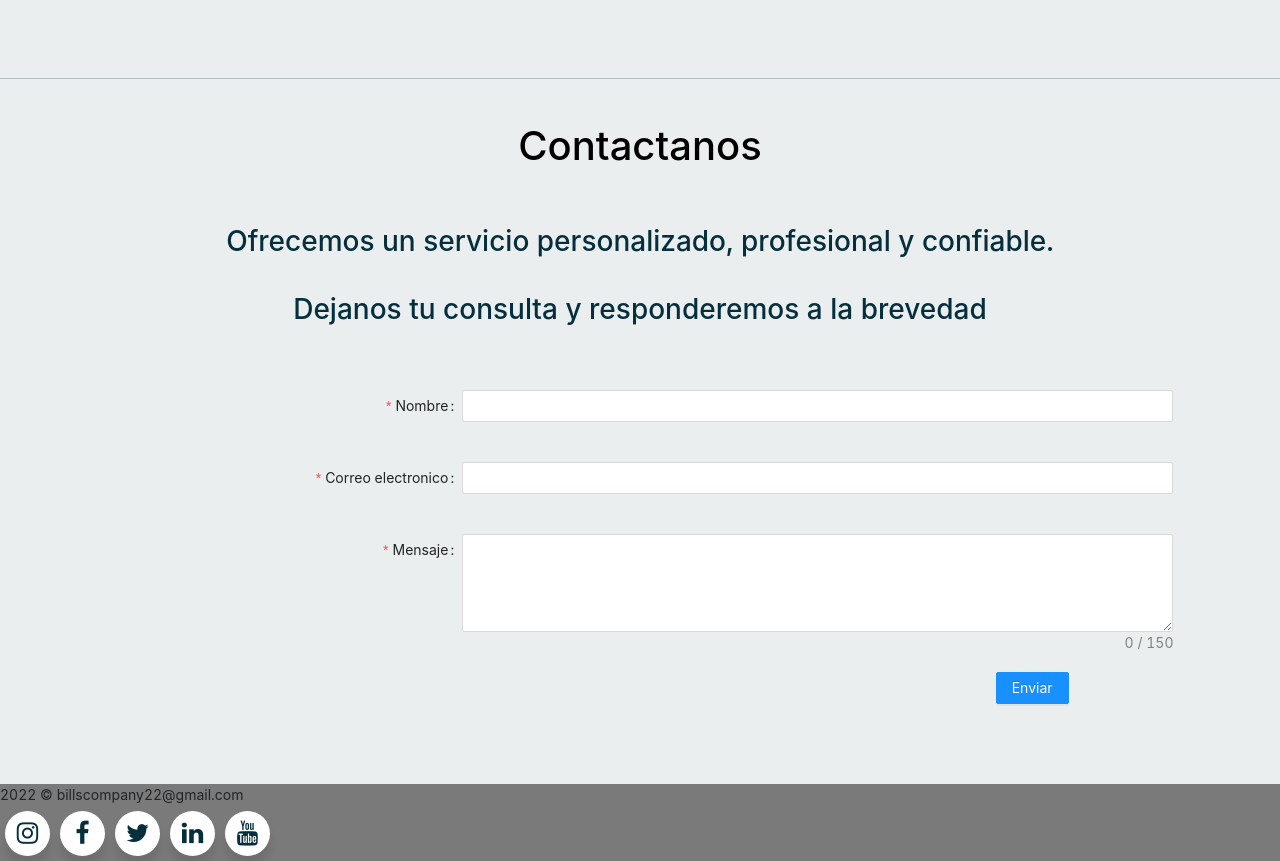
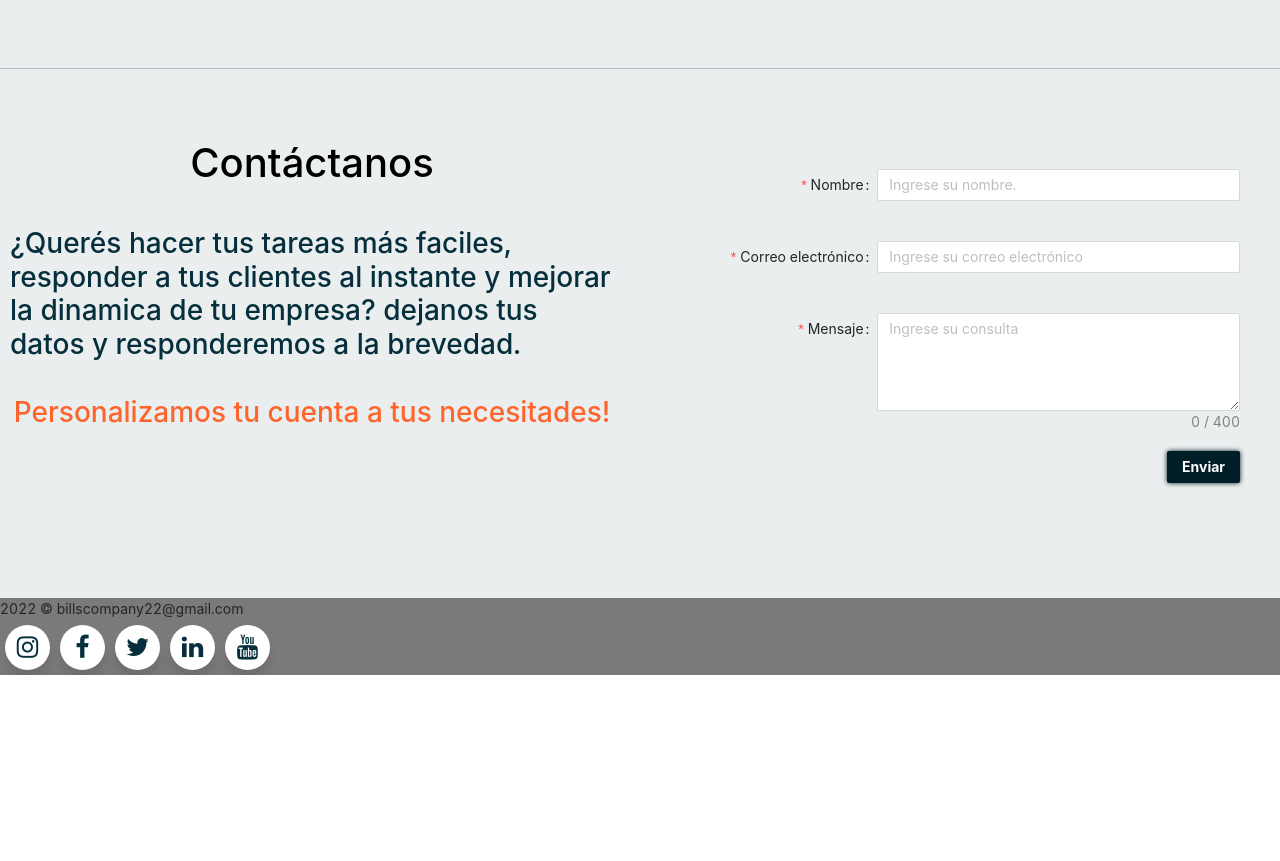
Before and after one commit to LauraOtz/Bills-frontend, a React (Create React App) app: page /login in a window 1280 px wide. Shown: the part 1596-2457 px from the top of the page. After the commit the page ends 2271 px from the top, so only its background shows below. Built offline with nearby package versions, Linux system fonts and the light colour scheme; the HTML template or start-up script is replaced by a standard one; a web font is replaced by a local one.

Commit message:
contacto estilos

```diff
--- a/src/pages/login/Contact.jsx
+++ b/src/pages/login/Contact.jsx
@@ -1,7 +1,7 @@
 import React, { useRef } from "react";
 import emailjs from "@emailjs/browser";
 import { Button, Form, Input, Row, Col } from "antd";
-// import "../home/home.css"
+
 import "../login/Contactanos.css";
 
 const { TextArea } = Input;
@@ -28,29 +28,25 @@ const Contact = () => {
   return (
     <>
       <hr className="hr" />
-      <br />
 
+      <Row gutter={{ xs: 8, sm: 16, md: 24, lg: 32 }}>
+        <Col offset={0} className="contC">
           <div>
             <h1 span={12} className="H1Contactanos">
-          Contactanos
+              Contáctanos
             </h1>
 
-        <Row gutter={{ xs: 8, sm: 16, md: 24, lg: 32 }}>
-          <Col offset={0}>
-            <div>
-              <p>
             <h3 className="H3Contactanos">
-                  Ofrecemos un servicio personalizado, profesional y confiable.
+              ¿Querés hacer tus tareas más faciles, responder a tus clientes al
+              instante y mejorar la dinamica de tu empresa? dejanos tus datos y
+              responderemos a la brevedad.
             </h3>
-              </p>
-              <p>
-                <h3 className="H3Contactanos">
-                  Dejanos tu consulta y responderemos a la brevedad
+            <h3 className="H3Contactanos textC">
+              Personalizamos tu cuenta a tus necesitades!
             </h3>
-              </p>
           </div>
         </Col>
-          <Col offset={0}>
+        <Col offset={0} className="contC">
           <Form
             className="FormContactanos"
             ref={form}
@@ -77,43 +73,32 @@ const Contact = () => {
                   message: "Por favor introduzca su nombre",
                 },
 
-                  // {
-                  //   whitespace: true,
-                  // },
-
                 {
                   type: "regexp",
                   pattern: new RegExp("^[a-zA-Z]*$"),
-                    message: "Wrong format!",
+                  message: "Por favor ingrese un nombre válido",
                 },
 
                 {
-                    min: 4,
-                    max: 30,
-                    message: "Tiene que tener entre 4 y 30 Caracteres",
+                  min: 2,
+                  max: 20,
+                  message: "En nombre debe contener entre 2 y 20 Caracteres",
                 },
                 {
                   validator: (_, value) =>
                     value.match(/^[a-zA-Z]+$/)
                       ? Promise.resolve()
                       : Promise.reject(
-                            "Solo se puede ingresar letras para el nombre!"
+                          "Por favor ingrese sólo letras en el nombre."
                         ),
                 },
-
-                  // {
-                  //   validator:(_, value)=>
-                  //   value &&
-                  //   value.includes("a")
-                  //   || value.includes("b")
-                  // }
               ]}
               hasFeedback
             >
-                <Input />
+              <Input placeholder="Ingrese su nombre." />
             </Form.Item>
             <Form.Item
-                label="Correo electronico"
+              label="Correo electrónico"
               name="email"
               rules={[
                 {
@@ -122,7 +107,7 @@ const Contact = () => {
                 },
                 {
                   type: "email",
-                    message: "Ingrese un Correo Electrónico Valido!",
+                  message: "Por favor ingrese un correo electrónico válido",
                 },
                 {
                   whitespace: true,
@@ -130,7 +115,7 @@ const Contact = () => {
               ]}
               hasFeedback
             >
-                <Input />
+              <Input placeholder="Ingrese su correo electrónico" />
             </Form.Item>
 
             <Form.Item
@@ -139,13 +124,13 @@ const Contact = () => {
               rules={[
                 {
                   required: true,
-                    message: "Ingrese su mensaje!",
+                  message: "Por favor ingrese un mensaje",
                 },
                 {
                   min: 4,
-                    max: 150,
+                  max: 400,
                   message:
-                      "Ingrese un mensaje valido, entre 4 y 150 Caracteres",
+                    "Ingrese un mensaje válido, entre 4 y 400 caracteres",
                 },
 
                 {
@@ -159,8 +144,9 @@ const Contact = () => {
                 cols={100}
                 rows={4}
                 showCount
-                  maxLength={150}
+                maxLength={400}
                 hasFeedback
+                placeholder="Ingrese su consulta"
               />
             </Form.Item>
 
@@ -175,6 +161,8 @@ const Contact = () => {
                 htmlType="submit"
                 value="Send"
                 class="ant-btn ant-btn-default add-new"
+                className="add-new "
+                style={{ fontWeight: "bold" }}
               >
                 Enviar
               </Button>
@@ -182,7 +170,6 @@ const Contact = () => {
           </Form>
         </Col>
       </Row>
-      </div>
     </>
   );
 };
--- a/src/pages/login/Contactanos.css
+++ b/src/pages/login/Contactanos.css
@@ -2,16 +2,36 @@
 
     display: flex;
     justify-content: center;
-
-padding: 5px;
+    align-items: center;
+    padding: 10px;
     }
 
 
     .H3Contactanos{
     display: flex;
     justify-content: center;
-
     align-items: center;
 
     padding: 10px;
     }
+
+    .contC{
+        width: 50%;
+        padding: 20px;
+    }
+
+    .textC{
+        color: #fe642c !important;
+    }
+
+
+    @media only screen and (max-width: 600px){
+        .colC{
+            width:100%
+         }
+       }
+
+    @media only screen and (max-width: 600px) {
+
+
+           }
--- a/src/pages/login/Login.jsx
+++ b/src/pages/login/Login.jsx
@@ -72,7 +72,6 @@ const Login = () => {
                           "El correo no debe contener más de 25 caracteres",
                       },
                     ]}
-                    hasFeedback
                   >
                     <Input />
                   </FormItem>
```
Lines whose indentation alone changed are shown as unchanged.
